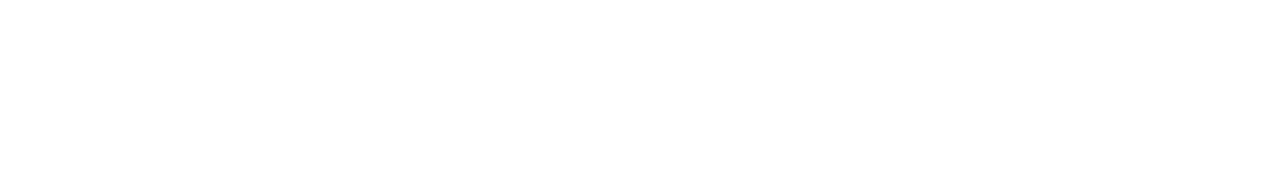
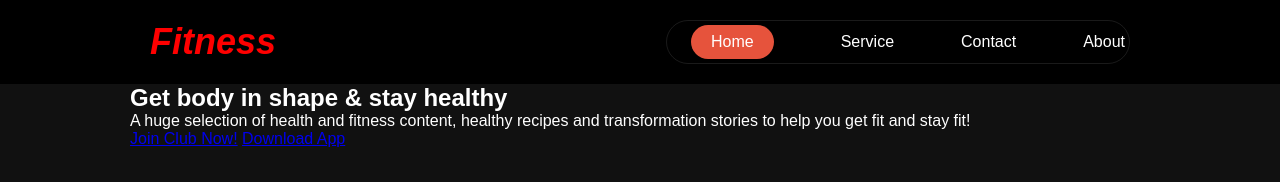
Before and after one commit to 016mamun/my-assignment-02, a plain HTML site: page index.html in a window 1280 px wide. Drawn offline with Linux system fonts and the light colour scheme.

Commit message:
Added some button

```diff
--- a/index.html
+++ b/index.html
@@ -4,8 +4,36 @@
     <meta charset="UTF-8">
     <meta name="viewport" content="width=device-width, initial-scale=1.0">
     <title>Assignment-02</title>
+    <link rel="stylesheet" href="styles/styles.css">
+
 </head>
 <body>
+    <!--Header Section-->
+    <header>
+        <div class="container">
+            <h1 class="logo">Fitness</h1>
+            <nav>
+                <ul class="nav-links">
+                    <li class="home"><a href="#">Home</a></li>
+                    <li><a href="#">Service</a></li>
+                    <li><a href="#">Contact</a></li>
+                    <li><a href="#">About</a></li>
+                </ul>
+            </nav>
+        </div>
+    </header>
 
+    <section class="hero">
+        <div class="container">
+            <div class="hero-text">
+                <h2>Get body in <span>shape</span> & stay healthy</h2>
+                <p>A huge selection of health and fitness content, healthy recipes and transformation stories to help you get fit and stay fit!</p>
+                <div class="hero-buttons">
+                    <a href="#" class="btn primary-btn">Join Club Now!</a>
+                    <a href="#" class="btn secondary-btn">Download App</a>
+                </div>
+            </div>
+        </div>
+    </section>
 </body>
 </html>
--- a/styles/styles.css
+++ b/styles/styles.css
@@ -0,0 +1,67 @@
+* {
+    margin: 0;
+    padding: 0;
+    box-sizing: border-box;
+}
+
+body {
+    font-family: Arial, sans-serif;
+    color: #fff;
+    background-color: #111;
+
+}
+
+header {
+    background: #000;
+    padding: 20px;
+
+
+
+}
+
+.logo {
+    color: #f00;
+    font-size: 36px;
+    font-style: italic;
+}
+
+.nav-links {
+    display: flex;
+    list-style: none;
+    width: 100%;
+    height: 100%;
+    border-width: 1px;
+    border-style: solid;
+    border-color: #ffffff1a;
+    gap: 47px;
+    padding: 4px 4px 4px 4px;
+    border-radius: 46px;
+    align-items: center;
+}
+
+
+.nav-links li {
+    margin-left: 20px;
+}
+
+.nav-links a {
+    text-decoration: none;
+    color: #fff;
+}
+
+.container {
+    display: flex;
+    align-items: center;
+    justify-content: space-between;
+    margin: 0px 130px;
+
+}
+
+.home {
+    width: 92%;
+    height: 38%;
+    background-color: #e6533c;
+    border-radius: 46px;
+    padding: 8px 20px 8px 20px;
+    border-radius: 46px;
+}
```
